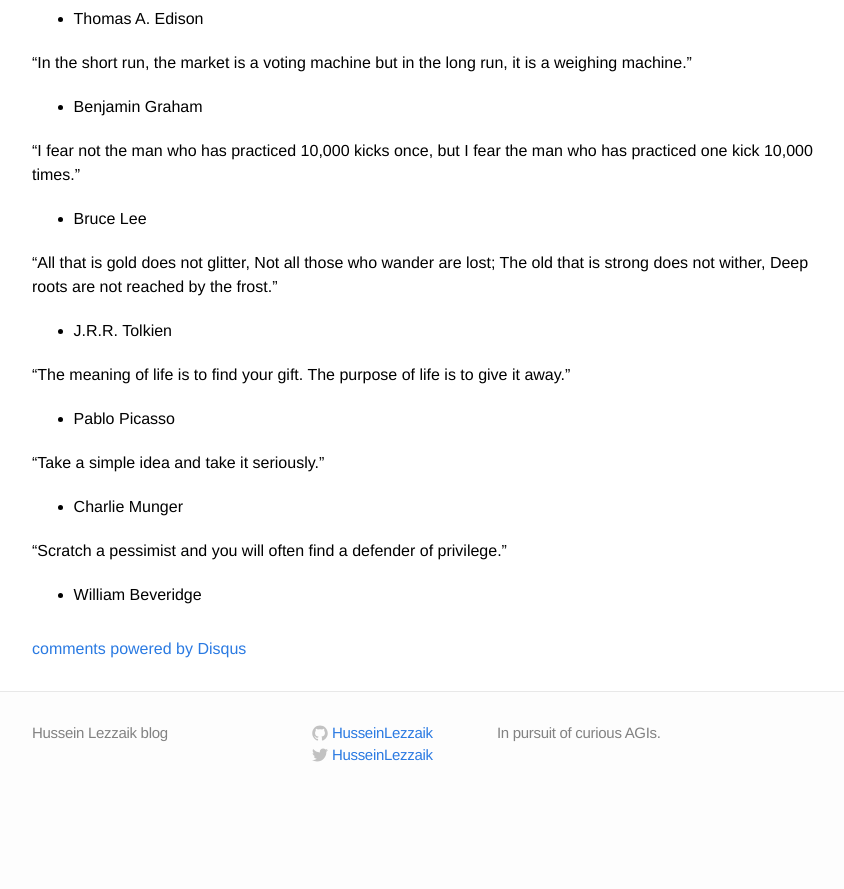
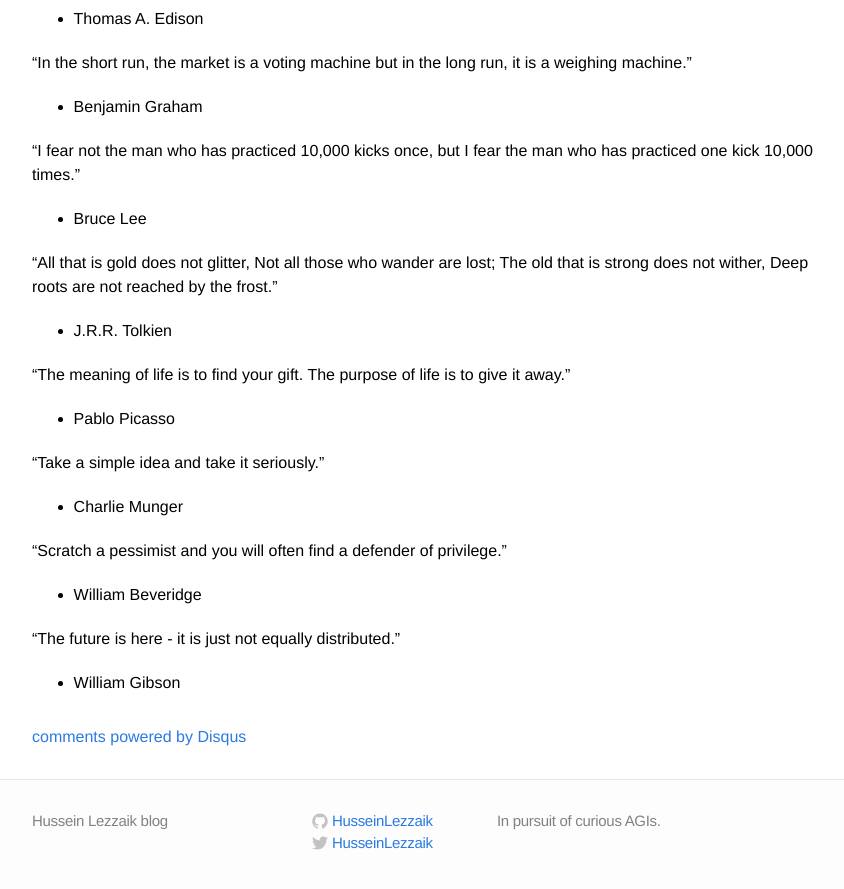
Before and after one commit to HusseinLezzaik/husseinlezzaik.github.io, a Jekyll site: the page built from _posts/2023-07-01-Quotes.md, in a window 1280 px wide and 900 px high, scrolled down 43774 px. Shown: the top 889 px of the window, without its empty margins (208-1052 px from the left). Built offline with Jekyll 4.4.1, drawn with Linux system fonts in a browser that asks for light colours; comment, search, counter and statistics services are not loaded; before the commit the page ends 44586 px from its top, so only the background shows below that.

Commit message:
Update 2023-07-01-Quotes.md

```diff
--- a/_posts/2023-07-01-Quotes.md
+++ b/_posts/2023-07-01-Quotes.md
@@ -1658,3 +1658,6 @@
 "Scratch a pessimist and you will often find a defender of privilege."
 
 - William Beveridge
+
+"The future is here - it is just not equally distributed."
+- William Gibson
```
